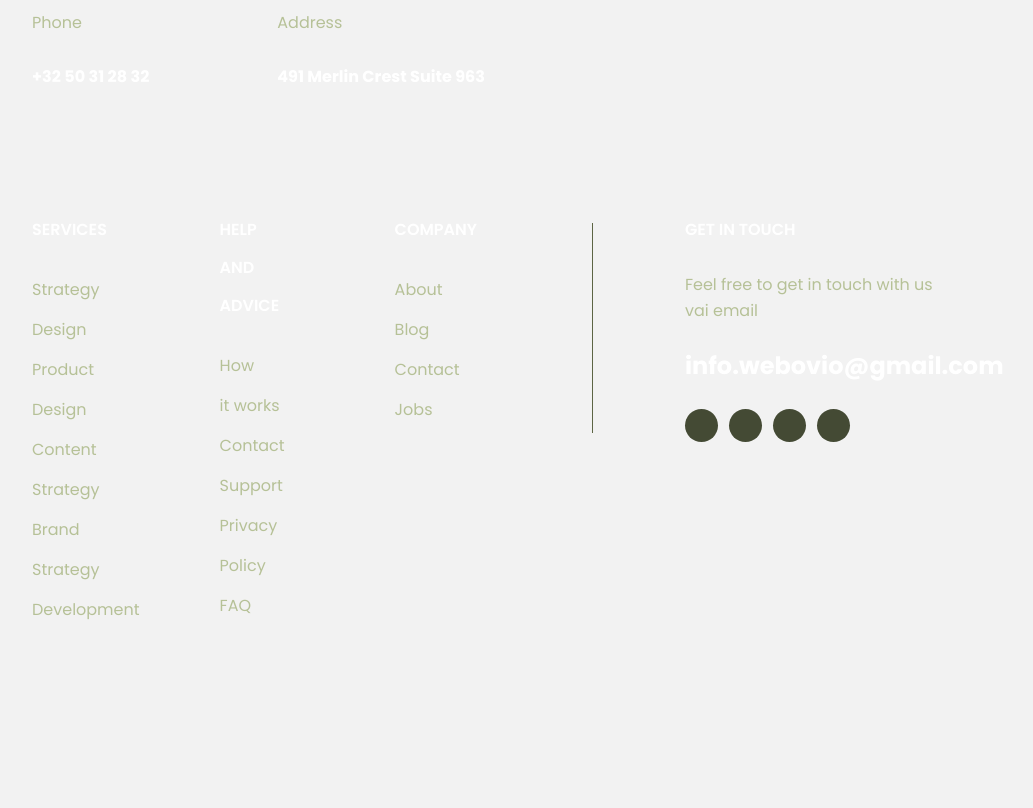
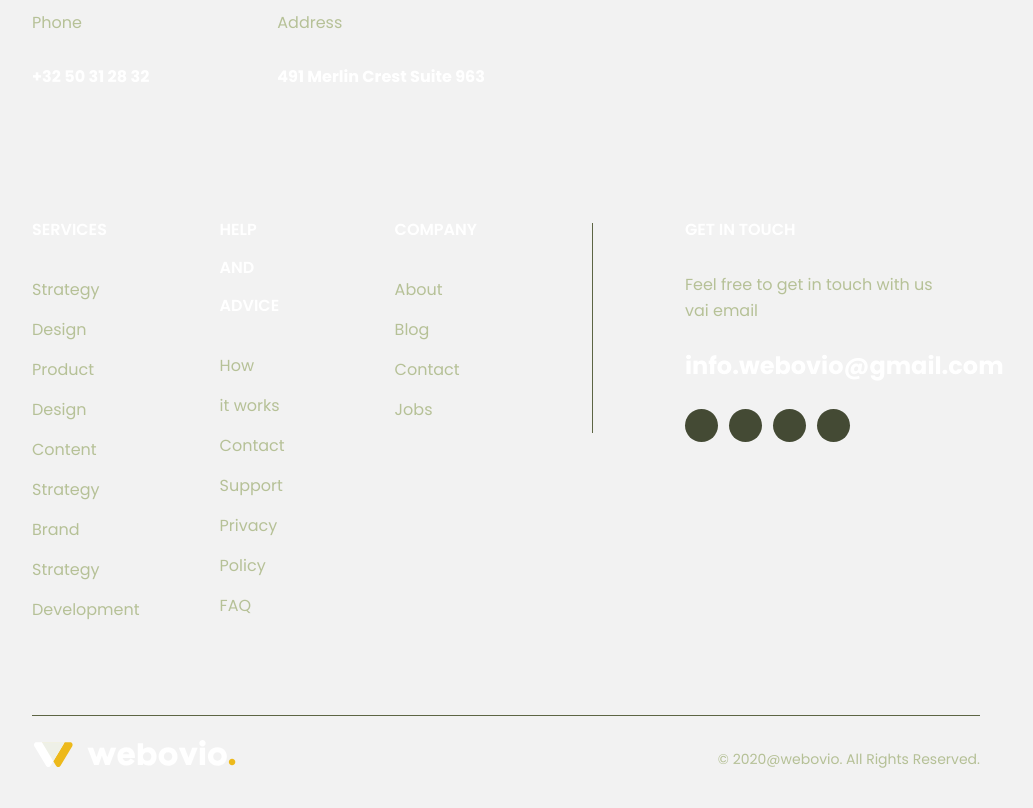
Before and after one commit to Parviz664/Landing-Page-Webovio, a plain HTML site: page index.html in a window 1280 px wide. Shown: the part 5569-6377 px from the top of the page, without its empty margins (134-1167 px from the left). Before the commit the page ends 6199 px from the top, so only its background shows below. Drawn offline with Linux system fonts and the light colour scheme; files whose address does not match are found by name.

Commit message:
Footer, Footer-ending.
Footer-ending-menu, Footer-ending-svg, Footer-ending-logo, Footer-ending-text and etc...

```diff
--- a/css/style.css
+++ b/css/style.css
@@ -729,6 +729,8 @@ body {
 
 .footer-gmail {
     margin-left: 208px;
+    margin-bottom: 60px;
+
 }
 
 .footer-gmail h2 {
@@ -824,3 +826,31 @@ body {
 .footer-gmail-linkedin:hover {
     background-color: #FFD723;
 }
+
+/* FOOTER ENDING */
+
+.footer-ending {
+    margin-top: 85px;
+    border-top: #5D6544 1px solid;
+    padding-top: 24px;
+    padding-bottom: 30px;
+}
+
+.footer-ending-menu {
+    display: flex;
+    align-items: center;
+    justify-content: space-between;
+}
+
+.footer-ending-menu p {
+    font-family: 'Poppins';
+    font-weight: 400;
+    font-size: 14px;
+    line-height: 21px;
+    color: #B5C096;
+}
+
+.footer-ending-text {
+    margin-left: 8px;
+    padding-bottom: 5px;
+}
--- a/index.html
+++ b/index.html
@@ -259,7 +259,15 @@
                 </div>
             </div>
             <div class="footer-ending">
-
+                <div class="footer-ending-menu">
+                    <div class="footer-ending-svg">
+                        <img class="footer-ending-logo" src="./img/footer-ending-logo.svg" alt="ending-logo">
+                        <img class="footer-ending-text" src="./img/footer-ending-text.svg" alt="ending-text">
+                    </div>
+                    <p>
+                        &copy;&nbsp;2020@webovio. All Rights Reserved.
+                    </p>
+                </div>
             </div>
         </div>
     </footer>
```
Also changed, not shown: img/footer-ending-logo.svg (added), img/footer-ending-text.svg (added).
